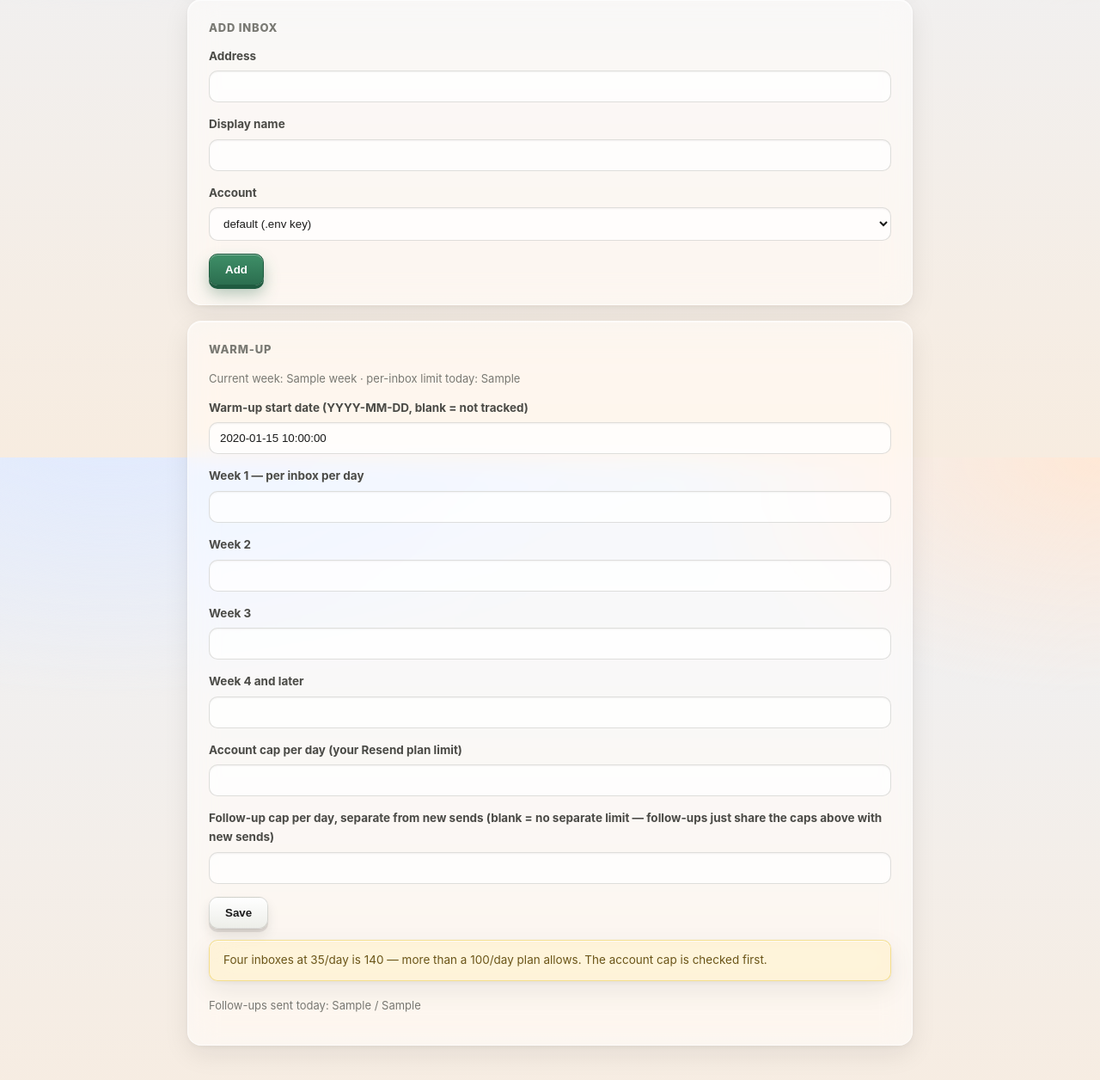
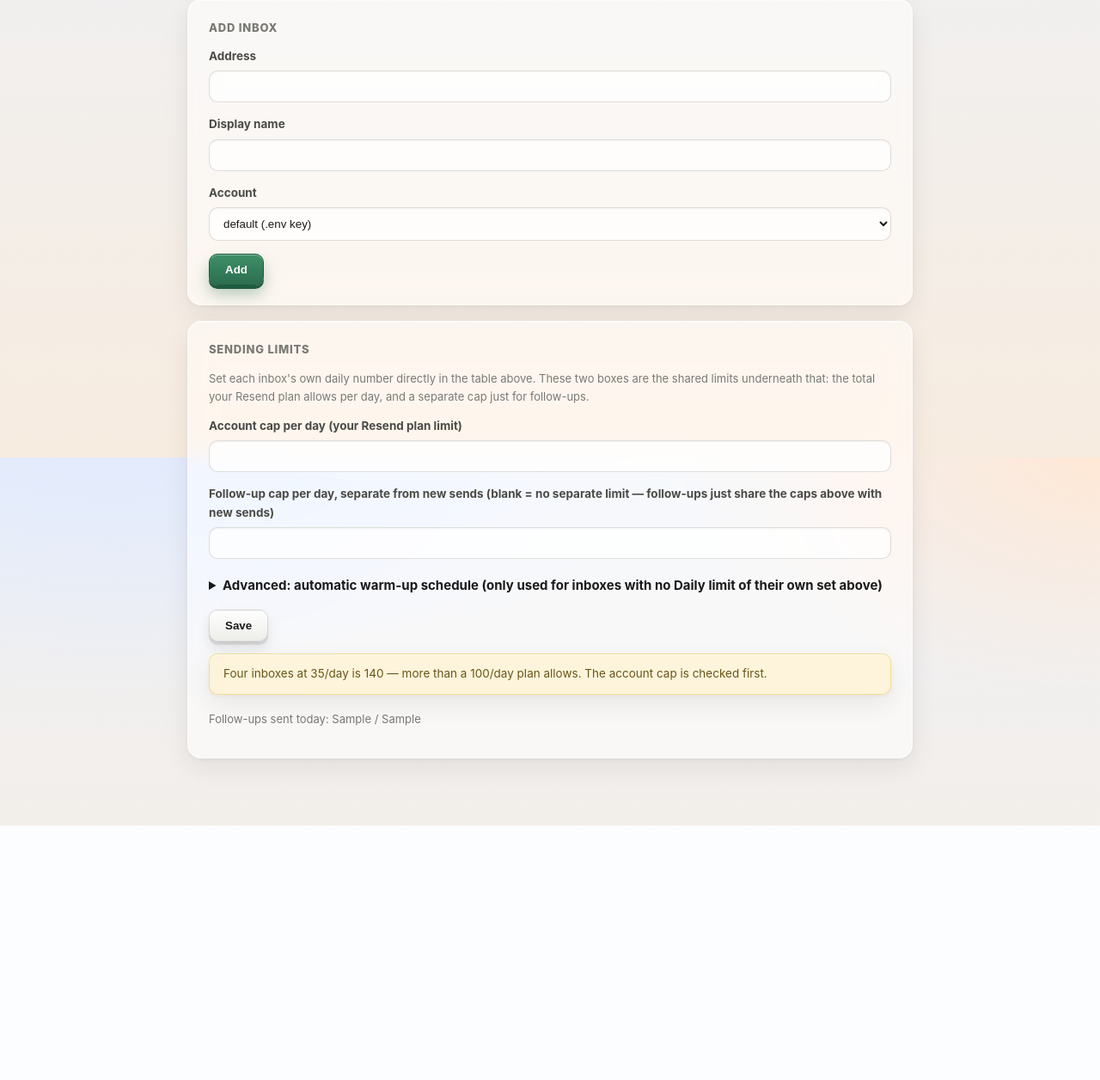
Before and after one commit to ShamratX/email-sender-bot, a Python web app: template app/templates/inboxes.html in a window 1280 px wide. Shown: the part 1068-2324 px from the top of the page at 86% size. After the commit the page ends 2028 px from the top, so only its background shows below. Run offline with Jinja, Linux system fonts and the light colour scheme; the template is opened without the code that fills it: most values are stand-ins (such as "Sample title", 1, 10 or a date in 2020).

Commit message:
Simplify Inboxes UI: per-inbox and follow-up caps up front, week schedule tucked into Advanced
Co-Authored-By: Claude Sonnet 5 <noreply@anthropic.com>

```diff
--- a/app/templates/inboxes.html
+++ b/app/templates/inboxes.html
@@ -18,14 +18,17 @@ no need to paste the same key into every inbox.</p>
     <details>
       <summary>Edit warm-up</summary>
       <form method="post" action="/accounts/{{ a.id }}/warmup">
-        <label>This account's own warm-up start date (blank = use the global one on the Warm-up card below)
-          <input type="text" name="warmup_start_date" value="{{ a.warmup_start_date or '' }}" placeholder="YYYY-MM-DD"></label>
-        <label>Week 1 per inbox/day (blank = use global)<input type="number" name="week1" value="{{ a_schedule.get('1', '') }}"></label>
-        <label>Week 2<input type="number" name="week2" value="{{ a_schedule.get('2', '') }}"></label>
-        <label>Week 3<input type="number" name="week3" value="{{ a_schedule.get('3', '') }}"></label>
-        <label>Week 4+<input type="number" name="week4" value="{{ a_schedule.get('4+', '') }}"></label>
         <label>This account's own daily cap, i.e. its Resend plan limit (blank = use global)
           <input type="number" name="daily_cap" value="{{ a.daily_cap if a.daily_cap is not none else '' }}"></label>
+        <details>
+          <summary>Advanced: this account's own automatic warm-up schedule (blank fields use the global one)</summary>
+          <label>Warm-up start date
+            <input type="text" name="warmup_start_date" value="{{ a.warmup_start_date or '' }}" placeholder="YYYY-MM-DD"></label>
+          <label>Week 1 per inbox/day<input type="number" name="week1" value="{{ a_schedule.get('1', '') }}"></label>
+          <label>Week 2<input type="number" name="week2" value="{{ a_schedule.get('2', '') }}"></label>
+          <label>Week 3<input type="number" name="week3" value="{{ a_schedule.get('3', '') }}"></label>
+          <label>Week 4+<input type="number" name="week4" value="{{ a_schedule.get('4+', '') }}"></label>
+        </details>
         <button>Save</button>
       </form>
     </details>
@@ -101,17 +104,24 @@ no need to paste the same key into every inbox.</p>
 </div>
 
 <div class="card">
-<h2>Warm-up</h2>
-<p class="muted">Current week: {{ quota.week }} &middot; per-inbox limit today: {{ quota.per_inbox_limit }}</p>
+<h2>Sending limits</h2>
+<p class="muted">Set each inbox's own daily number directly in the table above. These two boxes are the
+shared limits underneath that: the total your Resend plan allows per day, and a separate cap just for follow-ups.</p>
 <form method="post" action="/warmup">
-  <label>Warm-up start date (YYYY-MM-DD, blank = not tracked)<input type="text" name="start_date" value="{{ start_date }}"></label>
-  <label>Week 1 &mdash; per inbox per day<input type="number" name="week1" value="{{ schedule.get('1', 6) }}"></label>
-  <label>Week 2<input type="number" name="week2" value="{{ schedule.get('2', 12) }}"></label>
-  <label>Week 3<input type="number" name="week3" value="{{ schedule.get('3', 20) }}"></label>
-  <label>Week 4 and later<input type="number" name="week4" value="{{ schedule.get('4+', 35) }}"></label>
   <label>Account cap per day (your Resend plan limit)<input type="number" name="account_cap" value="{{ cap }}"></label>
   <label>Follow-up cap per day, separate from new sends (blank = no separate limit &mdash; follow-ups just
     share the caps above with new sends)<input type="number" name="followup_daily_cap" value="{{ followup_cap or '' }}"></label>
+
+  <details>
+    <summary>Advanced: automatic warm-up schedule (only used for inboxes with no Daily limit of their own set above)</summary>
+    <p class="muted">Current week: {{ quota.week }} &middot; today's automatic limit: {{ quota.per_inbox_limit }}</p>
+    <label>Warm-up start date (YYYY-MM-DD, blank = not tracked)<input type="text" name="start_date" value="{{ start_date }}"></label>
+    <label>Week 1 &mdash; per inbox per day<input type="number" name="week1" value="{{ schedule.get('1', 6) }}"></label>
+    <label>Week 2<input type="number" name="week2" value="{{ schedule.get('2', 12) }}"></label>
+    <label>Week 3<input type="number" name="week3" value="{{ schedule.get('3', 20) }}"></label>
+    <label>Week 4 and later<input type="number" name="week4" value="{{ schedule.get('4+', 35) }}"></label>
+  </details>
+
   <button>Save</button>
 </form>
 <p class="note">Four inboxes at 35/day is 140 &mdash; more than a 100/day plan allows. The account cap is checked first.</p>
```
